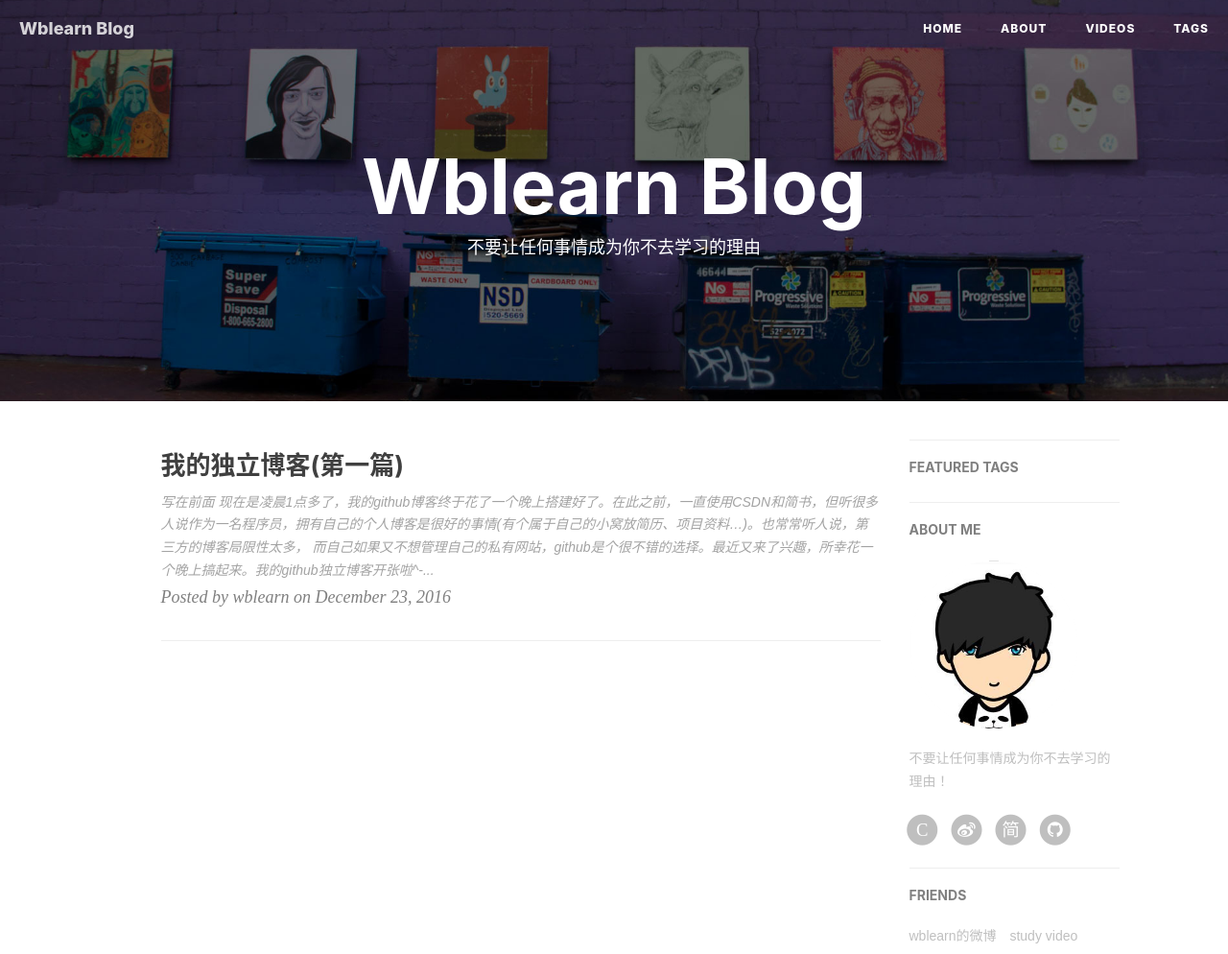
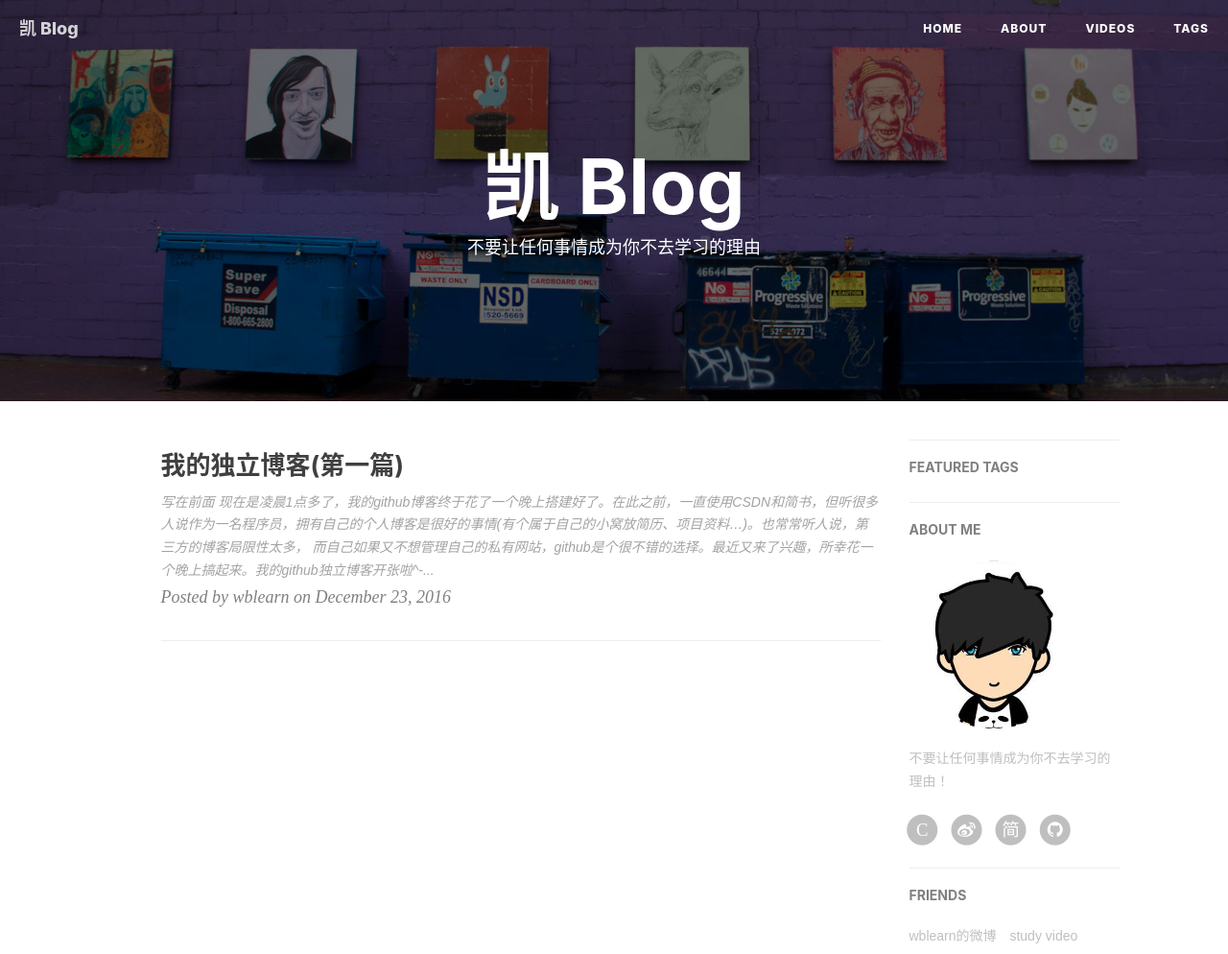
Before and after one commit to 2398954487/2398954487.GitHub.io, a Jekyll site: the page built from index.html, in a window 1280 px wide, cut to the strip 0-994 px from the top of the page. Shown: the whole strip at 96% size. Built offline with Jekyll 4.4.1, drawn with Linux system fonts in a browser that asks for light colours; nearby versions of some CDN libraries; the list of posts is cut into pages by our own code.

Commit message:
Update _config.yml

```diff
--- a/_config.yml
+++ b/_config.yml
@@ -1,11 +1,11 @@
 # Site settings
-title: Wblearn Blog
-SEOTitle: Wblearn的博客 | Wblearn Blog
+title: 凯 Blog
+SEOTitle: 凯的博客 | 凯 Blog
 header-img: img/home-bg-art.jpg
-email: 1275660493@qq.com
-description: "@wblearn,不要让任何事情成为你不去学习的理由！"
-keyword: "wblearn, @wblearn, wblearn的博客,wblearn Blog, 博客, 个人网站, 互联网"
-url: "http://wblearn.github.io/"              # your host, for absolute URL
+email: 2398954487@qq.com
+description: "@kai,不要让任何事情成为你不去学习的理由！"
+keyword: "kai, @kai, kai的博客,kai Blog, 博客, 个人网站, 互联网"
+url: "http://2398954487.github.io/"              # your host, for absolute URL
 baseurl: ""                             # for example, '/blog' if your blog hosted on 'host/blog'
 
 
```
